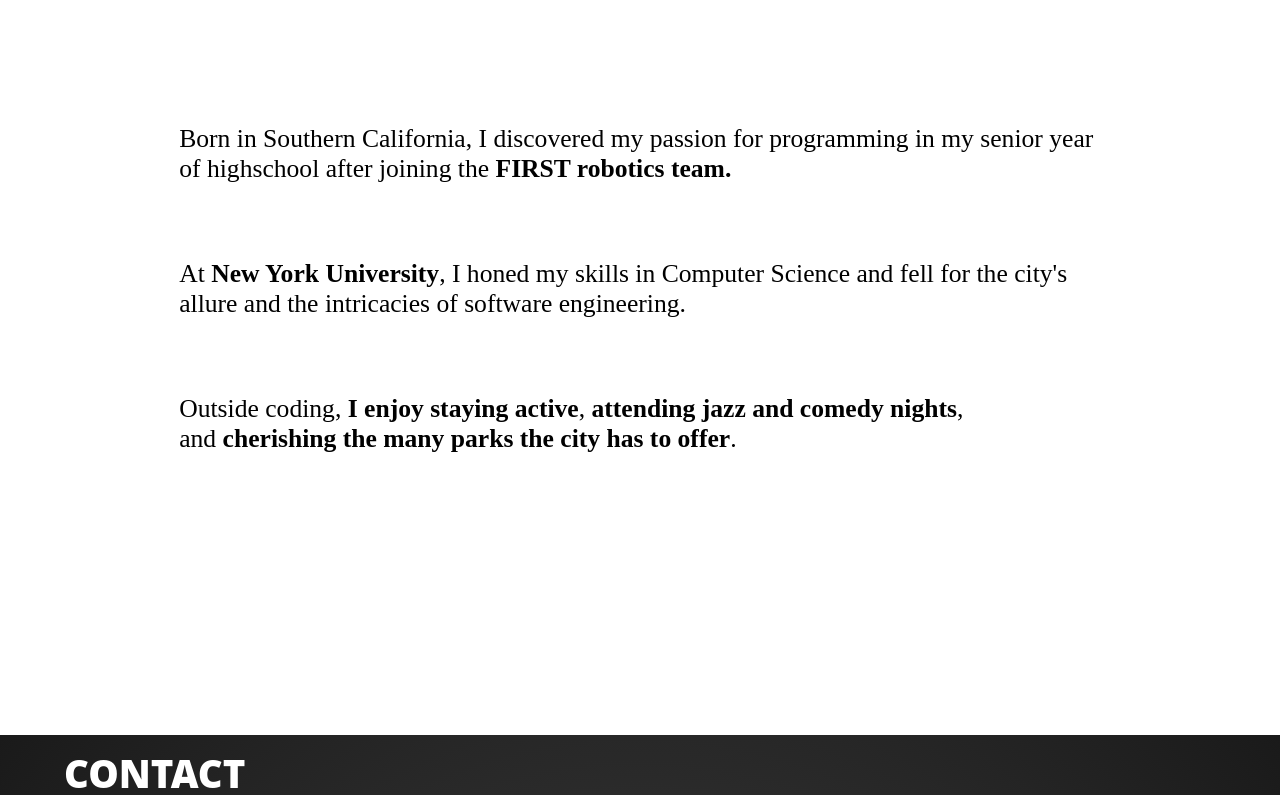
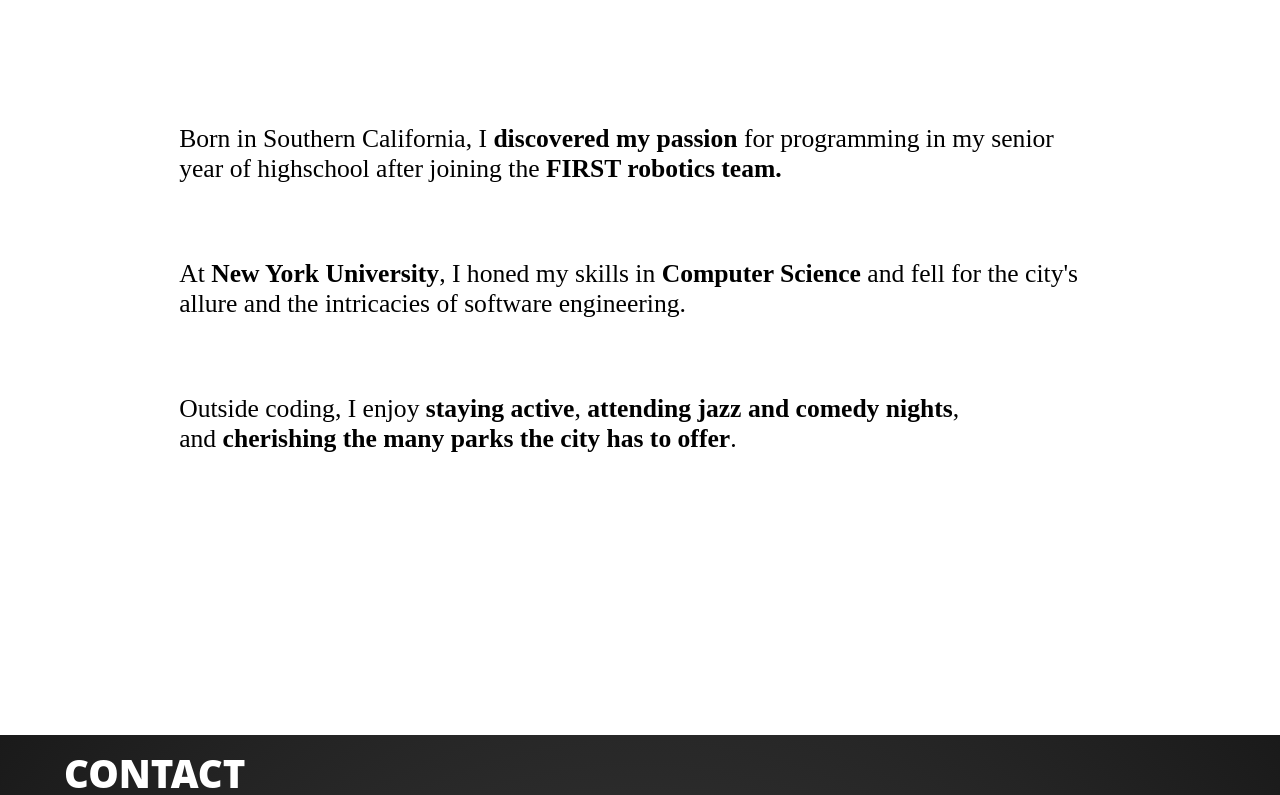
Before and after one commit to wiadarola/wiadarola.github.io, a React (Vite) app: page / in a window 1280 px wide. Shown: the part 2265-3060 px from the top of the page. Built offline with nearby package versions, Linux system fonts and the light colour scheme; the HTML template or start-up script is replaced by a standard one.

Commit message:
minor styling changes

```diff
--- a/src/components/About/index.tsx
+++ b/src/components/About/index.tsx
@@ -9,9 +9,9 @@
                 <LinkButton href="https://www.linkedin.com/in/wiadarola/" text="LinkedIn" newTab={true} />
             </div>
             <div>
-                <span>Born in Southern California, I discovered my passion for programming in my senior year of highschool after joining the <span className="highlight">FIRST robotics team.</span></span>
-                <span>At <span className="highlight">New York University</span>, I honed my skills in Computer Science and fell for the city's allure and the intricacies of software engineering.</span>
-                <span>Outside coding, <span className="highlight">I enjoy staying active</span>,&nbsp;
+                <span>Born in Southern California, I <span className="highlight">discovered my passion</span> for programming in my senior year of highschool after joining the <span className="highlight">FIRST robotics team.</span></span>
+                <span>At <span className="highlight">New York University</span>, I honed my skills in <span className="highlight">Computer Science</span> and fell for the city's allure and the intricacies of software engineering.</span>
+                <span>Outside coding, I enjoy <span className="highlight">staying active</span>,&nbsp;
                     <span className="highlight">attending jazz and comedy nights</span>, and&nbsp;
                     <span className="highlight">cherishing the many parks the city has to offer</span>.</span>
             </div>
--- a/src/components/Contact/index.css
+++ b/src/components/Contact/index.css
@@ -101,7 +101,8 @@
     border: 1px solid #555;
     font-weight: 600;
     font-size: 16pt;
-    color: white
+    color: white;
+    padding: 8px 0 0 8px;
 }
 
 /* BUTTON STYLES */
@@ -143,7 +144,6 @@
     }
 
     .form-txt {
-        padding: 8px 0 0 8px;
         width: 100%;
     }
 }
```
